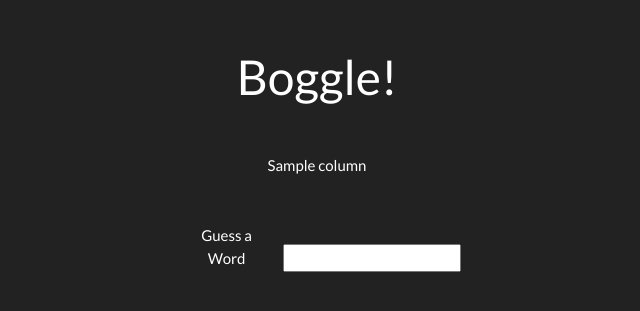
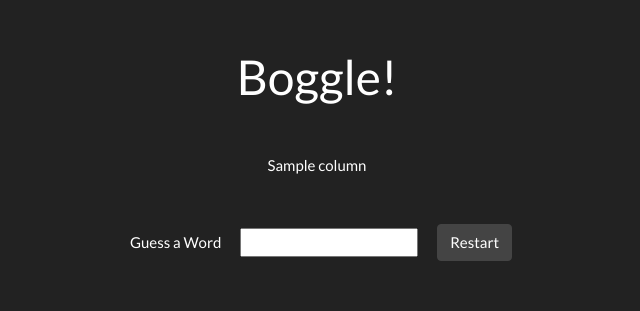
Before and after one commit to taimoorarshad43/Boggle, a Flask app: template templates/index.html in a window 1280 px wide. Shown: the top 311 px of the page, without its empty margins (323-963 px from the left). Run offline with Flask 2, Linux system fonts and the light colour scheme; the template is opened without the code that fills it: most values are stand-ins (such as "Sample title", 1, 10 or a date in 2020); parts of the project's set-up code (start-up, migrations or seed data) failed here and were passed over; some libraries are stand-ins or nearby versions.

Commit message:
Adding button to restart game

```diff
--- a/templates/index.html
+++ b/templates/index.html
@@ -20,8 +20,9 @@
 
 <div class = "text-center mt-5">
     <form id = "inputguess">
-        <label class = "col-1">Guess a Word</label>
-        <input type = "text" name = "guess">
+        <label class = "text-center ml-2 mr-2">Guess a Word</label>
+        <input type = "text" name = "guess" class = "text-center ml-2 mr-2">
+        <button type = "button" id = "restart" class = "btn btn-secondary ml-2 mb-1">Restart</button>
     </form>
 </div>
 
```
